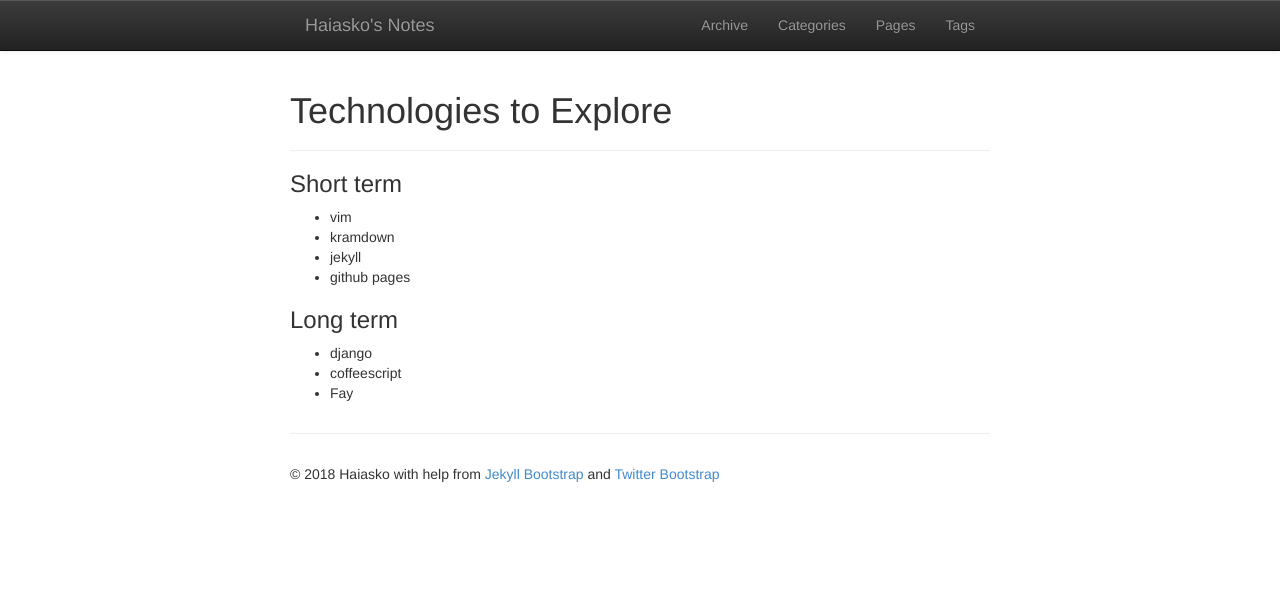
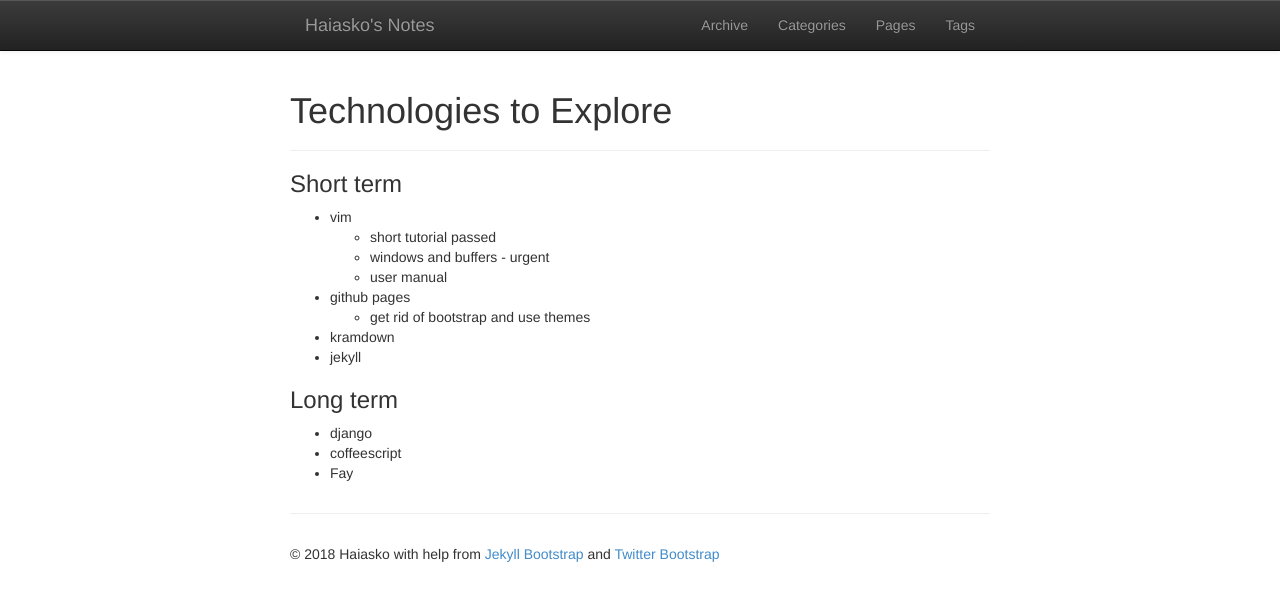
Before and after one commit to haiasko/haiasko.github.io, a Jekyll site: the page built from scratch/to-explore.md, in a window 1280 px wide. Shown: the top 601 px of the page. Built offline with Jekyll 4.4.1, drawn with Linux system fonts in a browser that asks for light colours; nearby versions of some CDN libraries.

Commit message:
small steps made, nested lists figured out

```diff
--- a/scratch/to-explore.md
+++ b/scratch/to-explore.md
@@ -8,9 +8,13 @@ tags: [code]
 ### Short term
 
 - vim
+	- short tutorial passed
+	- windows and buffers - urgent
+	- user manual
+- github pages
+	- get rid of bootstrap and use themes
 - kramdown
 - jekyll
-- github pages
 
 ### Long term
 - django
```
